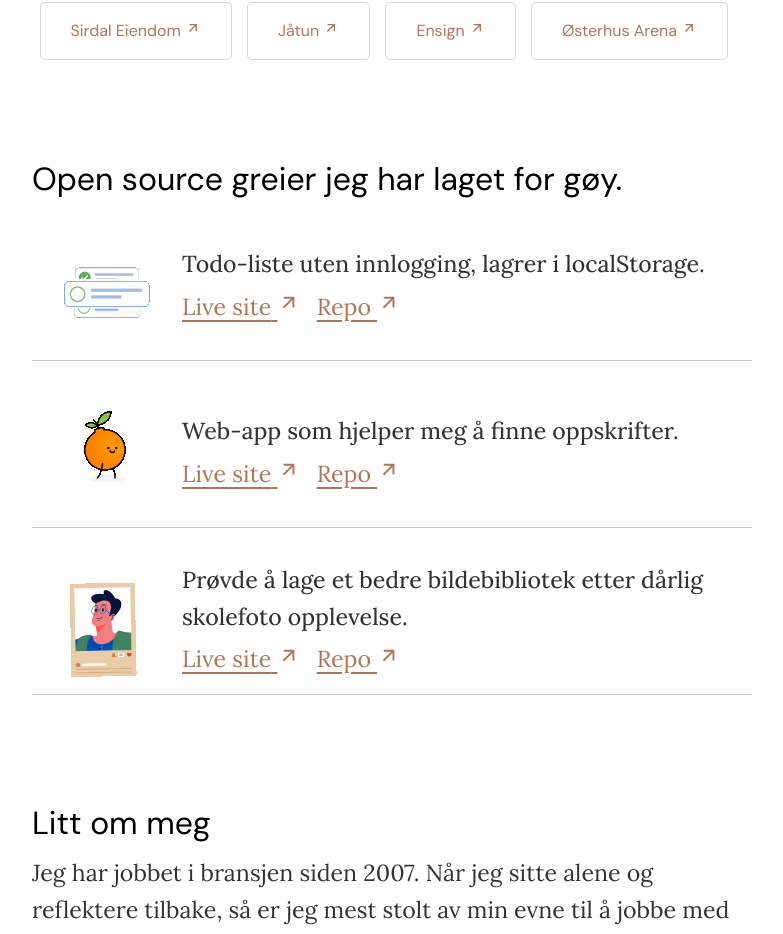
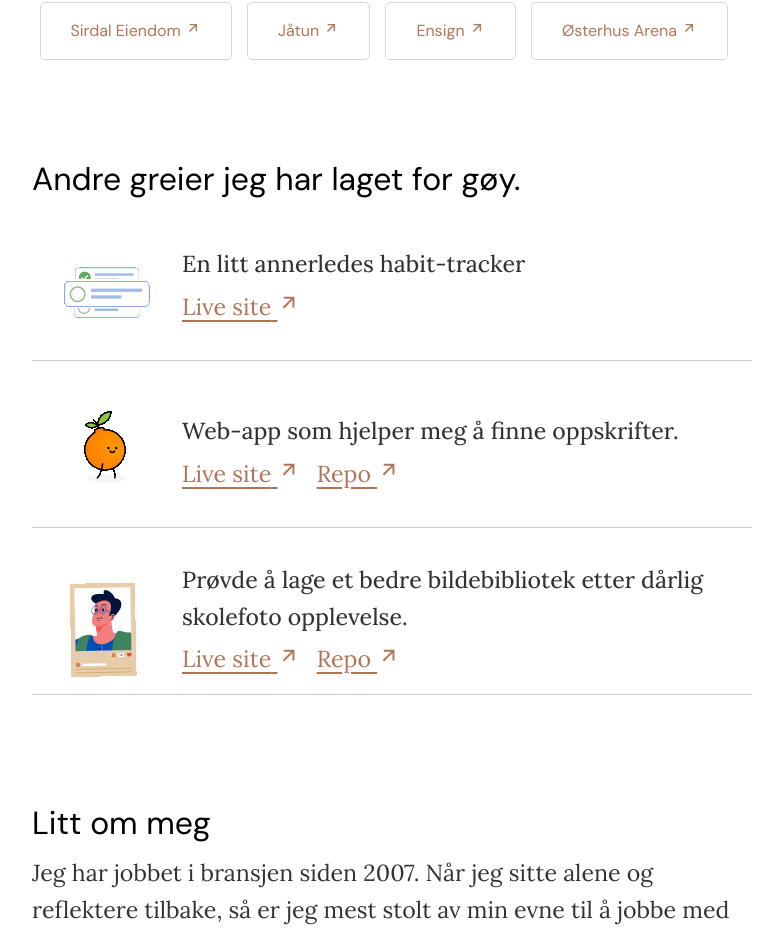
Before and after one commit to martinkariuki7/portfolio, a Next.js app: page / in a window 1280 px wide. Shown: the part 2335-3269 px from the top of the page, without its empty margins (248-1031 px from the left). Built offline with nearby package versions, Linux system fonts and the light colour scheme.

Commit message:
swap todolist with 3ting

```diff
--- a/src/app/page.tsx
+++ b/src/app/page.tsx
@@ -201,28 +201,19 @@ export default function Home() {
         </section>
 
         <section>
-          <h2>Open source greier jeg har laget for gøy.</h2>
+          <h2>Andre greier jeg har laget for gøy.</h2>
           <ul className={styles.openSourceList}>
             <li>
               <img src="task.gif" role="presentation" />
               <div>
-                <h3>Todo-liste uten innlogging, lagrer i localStorage.</h3>
+                <h3>En litt annerledes habit-tracker </h3>
                 <div>
                   <a
-                    href="https://mk-todolist.netlify.app/"
+                    href="https://3ting.no/"
                     target="_blank"
                     rel="noopener noreferrer"
                   >
                     Live site{" "}
-                    <RiArrowRightUpLine aria-hidden="true" focusable="false" />
-                  </a>
-
-                  <a
-                    href="https://github.com/martinkariuki7/todolist"
-                    target="_blank"
-                    rel="noopener noreferrer"
-                  >
-                    Repo{" "}
                     <RiArrowRightUpLine aria-hidden="true" focusable="false" />
                   </a>
                 </div>
```
